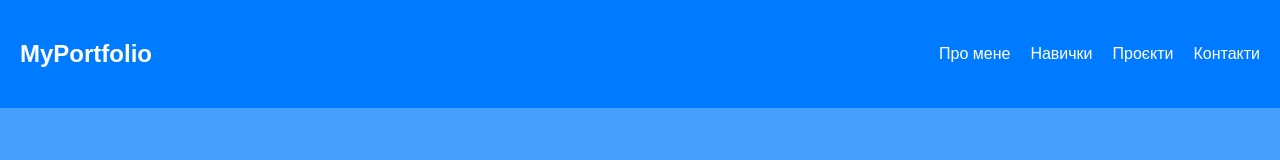
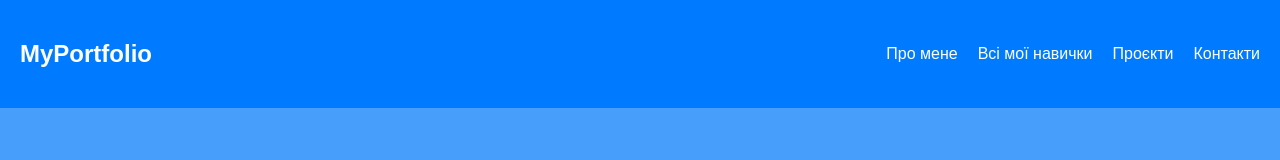
Before and after one commit to lusyyvitaliy/html, a plain HTML site: page index.html in a window 1280 px wide. Shown: the top 160 px of the page. Drawn offline with Linux system fonts and the light colour scheme.

Commit message:
Change nav-links

```diff
--- a/index.html
+++ b/index.html
@@ -12,7 +12,7 @@
         <h1 class="logo">MyPortfolio</h1>
         <ul class="nav-links">
             <li><a href="#about">Про мене</a></li>
-            <li><a href="">Навички</a></li>
+            <li><a href="">Всі мої навички</a></li>
             <li><a href="">Проєкти</a></li>
             <li><a href="#contacts">Контакти</a></li>
         </ul>
```
